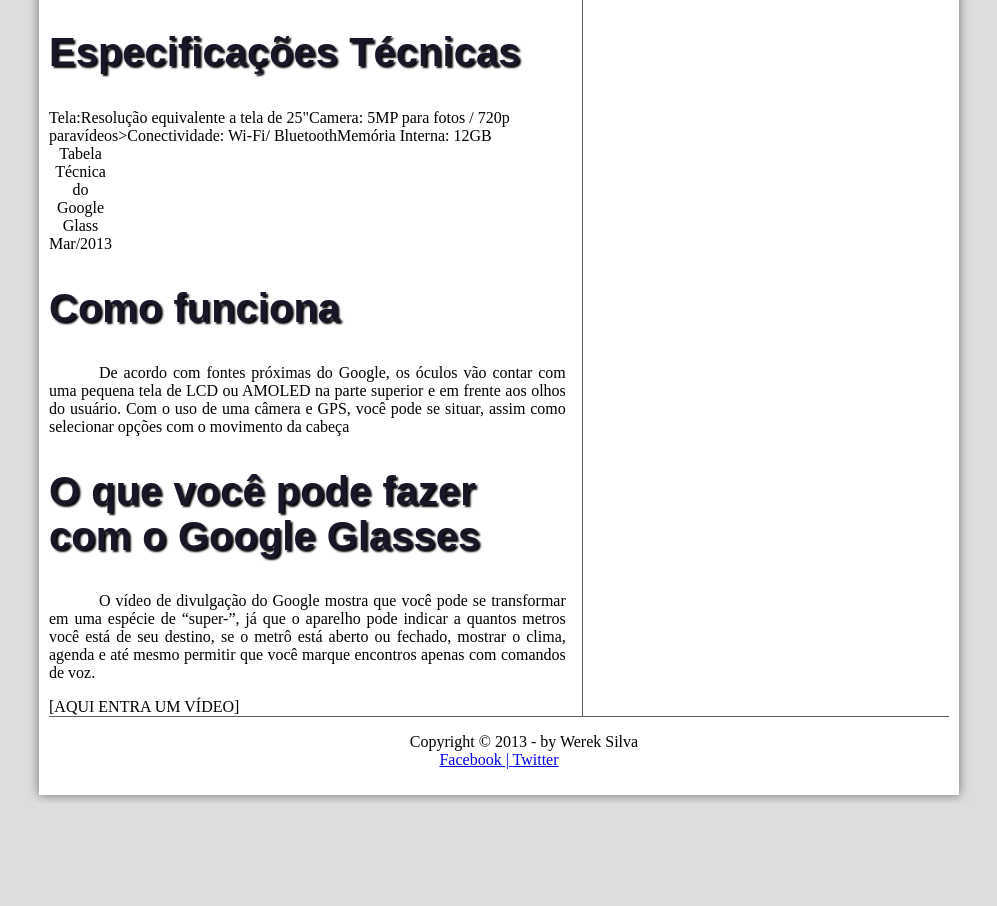
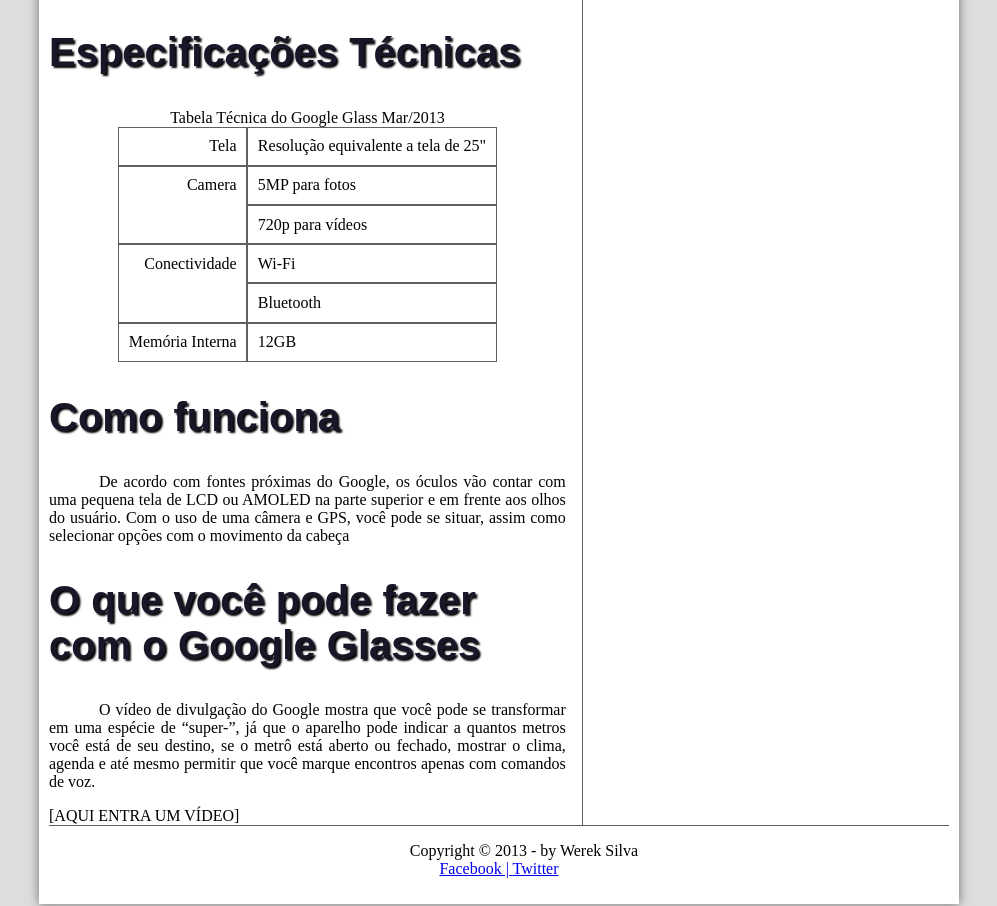
Before and after one commit to Werek45/html, a plain HTML site: page maldicao.html in a window 1280 px wide. Shown: the part 999-1905 px from the top of the page, without its empty margins (141-1138 px from the left). Before the commit the page ends 1802 px from the top, so only its background shows below. Drawn offline with Linux system fonts and the light colour scheme.

Commit message:
update maldicao

```diff
--- a/_css/estilo.css
+++ b/_css/estilo.css
@@ -159,6 +159,27 @@ body
         border-right: .1rem solid #606060;
         padding-right:  1rem;
     }
+    table#tabelaspec
+    {
+        border: .0rem solid #606060;
+        border-spacing: 0rem;
+        margin-left: auto;
+        margin-right: auto;
+    }
+
+    table#tabelaspec td
+    {
+        border: .1rem solid #606060;
+        padding: .6rem;
+        text-align: right;
+        vertical-align: top;
+        /*box-shadow: .3rem .3rem .3rem;*/
+    }
+    table#tabelaspec td#tabelar
+    {
+        text-align: left;
+    }
+
     aside#lateral
     {
         display: block;
--- a/maldicao.html
+++ b/maldicao.html
@@ -49,13 +49,15 @@
     <p> Não há uma data específica e oficial para o dispositivo ser lançado, ainda. Pode ser que ele esteja disponível em demonstrações a partir de 2013, mas seu lançamento para as lojas fica para, pelo menos, 2014.</p>
 
     <h1>Especificações Técnicas</h1>
-    <table>
+    <table id="tabelaspec">
         <caption>Tabela Técnica do Google Glass Mar/2013</caption>
 
-       <tr>Tela:Resolução equivalente a tela de 25"</tr>
-        <tr>Camera: 5MP para fotos / 720p para</tr> <tr>vídeos</tr>
-        <tr>>Conectividade: Wi-Fi/ Bluetooth</tr>
-        <tr>Memória Interna: 12GB
+        <tr><td>Tela</td> <td id="tabelar">Resolução equivalente a tela de 25"</td></tr>
+        <tr><td rowspan="2">Camera</td> <td id="tabelar">5MP para fotos</td></tr>
+        <tr><td id="tabelar">720p para vídeos</td></tr>
+        <tr><td rowspan="2">Conectividade</td> <td id="tabelar">Wi-Fi</td></tr>
+        <tr><td id="tabelar">Bluetooth</td></tr>
+        <tr><td>Memória Interna</td> <td id="tabelar">12GB</td></tr>
     </table>
 
     <h1>Como funciona</h1>
```
